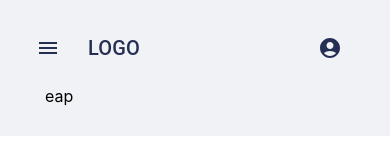
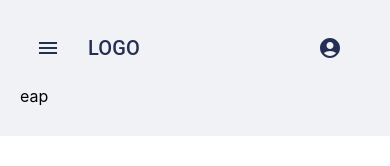
Before and after one commit to kashishahuja2002/Mind-Waves-ServiceNow-Code-To-Win, a React (Create React App) app: page /pages/eap in a window 390 px wide. Shown: the top 166 px of the page. Built offline with nearby package versions, Linux system fonts and the light colour scheme.

Commit message:
feat/pages-container, sidebar, and navbar

```diff
--- a/src/components/pages/Navbar.js
+++ b/src/components/pages/Navbar.js
@@ -9,8 +9,6 @@ import MenuIcon from '@mui/icons-material/Menu';
 import AccountCircle from '@mui/icons-material/AccountCircle';
 import MenuItem from '@mui/material/MenuItem';
 import Menu from '@mui/material/Menu';
-
-import '../../styles/pages/navbar.scss';
 
 const Navbar = (props) => {
     const { toggleSidebar } = props;
--- a/src/components/pages/PagesContainer.js
+++ b/src/components/pages/PagesContainer.js
@@ -5,6 +5,8 @@ import Grid from '@mui/material/Grid';
 
 import { Sidebar, SidebarContents } from "./Sidebar";
 import Navbar from "./Navbar";
+
+import '../../styles/pages/pagesContainer.scss';
 
 const PagesContainer = () => {
     const [showSidebar, setShowSidebar] = useState(false);
@@ -19,6 +21,7 @@ const PagesContainer = () => {
             direction="row"
             justifyContent="flex-start"
             alignItems="flex-start"
+            className="pages-container"
         >
             <Grid item>
                 <Sidebar showSidebar={showSidebar} toggleSidebar={toggleSidebar} />
@@ -39,7 +42,7 @@ const PagesContainer = () => {
                         <Navbar toggleSidebar={toggleSidebar} />
                     </Grid>
 
-                    <Grid item sx={{ padding: "10px 25px", width: "100%" }}>
+                    <Grid item className="outlet-box">
                         <Outlet />
                     </Grid>
                 </Grid>
--- a/src/components/pages/Sidebar.js
+++ b/src/components/pages/Sidebar.js
@@ -17,7 +17,6 @@ import VolunteerActivismIcon from '@mui/icons-material/VolunteerActivism';  // D
 import LocalLibraryIcon from '@mui/icons-material/LocalLibrary';    // Educational resources Icon
 
 import SidebarCurve from '../../assets/images/SidebarCurve.svg';
-import '../../styles/pages/sidebar.scss';
 
 export const SidebarContents = () => {
     const activeLink = useLocation().pathname;
--- a/src/styles/pages/navbar.scss
+++ /dev/null
@@ -1,9 +0,0 @@
-@import '../variables.scss';
-
-.navbar {
-    .MuiAppBar-root {
-        background-color: var(--light-grey);
-        color: var(--dark-blue);
-        box-shadow: none;
-    }
-}
--- /dev/null
+++ b/src/styles/pages/pagesContainer.scss
@@ -0,0 +1,88 @@
+@import '../variables.scss';
+
+.pages-container {
+
+    // Sidebar styles
+    .sidebar {
+        overflow-y: auto;
+        background-color: var(--dark-blue);
+        border-radius: 10px;
+
+        .MuiPaper-root {
+            box-shadow: 0px 8px 10px 5px rgb(0 0 0 / 20%), 0px 16px 24px 2px rgb(0 0 0 / 34%), 0px 6px 30px 5px rgb(0 0 0 / 12%);
+        }
+
+        .sidebarContents {
+            height: calc(100vh - 60px);
+            background-color: var(--dark-blue);
+            color: #ffffff;
+            border-radius: 10px;
+
+            svg {
+                color: #ffffff;
+            }
+
+            .MuiListItemButton-root {
+                height: 50px;
+                margin: 0 0 3px;
+            }
+
+            .MuiListItemButton-root:hover {
+                background-color: rgba(0, 0, 0, 0.3);
+            }
+
+            .active {
+                .MuiListItemButton-root {
+                    background-color: rgba(0, 0, 0, 0.3);
+                }
+            }
+
+            .sidebarCurve {
+                position: relative;
+                left: 16px;
+            }
+
+            .dot {
+                height: 7px;
+                width: 7px;
+                background-color: var(--dark-blue);
+                border-radius: 50%;
+                z-index: 1;
+                position: absolute;
+                right: 1px;
+                top: 22px;
+            }
+        }
+
+        .MuiBackdrop-root {
+            background-color: #ffffff !important;
+        }
+    }
+
+    // Navbar styles
+    .navbar {
+        .MuiAppBar-root {
+            background-color: var(--light-grey);
+            color: var(--dark-blue);
+            box-shadow: none;
+        }
+    }
+
+    // Outlet styles
+    .outlet-box {
+        padding: 10px 25px;
+        width: 100%;
+    }
+
+    // Responsive styles
+    @media screen and (max-width: 1200px) {
+        .sidebarContents {
+            height: 100vh;
+            border-radius: 0px;
+        }
+
+        .outlet-box {
+            padding: 10px 0px ;
+        }
+    }
+}
--- a/src/styles/pages/sidebar.scss
+++ /dev/null
@@ -1,63 +0,0 @@
-@import '../variables.scss';
-
-.sidebar {
-    overflow-y: auto;
-    background-color: var(--dark-blue);
-    border-radius: 10px;
-
-    .MuiPaper-root {
-        box-shadow: 0px 8px 10px 5px rgb(0 0 0 / 20%), 0px 16px 24px 2px rgb(0 0 0 / 34%), 0px 6px 30px 5px rgb(0 0 0 / 12%);
-    }
-
-    .sidebarContents {
-        height: calc(100vh - 60px);
-        background-color: var(--dark-blue);
-        color: #ffffff;
-        border-radius: 10px;
-
-        // Responsive styles
-        @media screen and (max-width: 1200px) {
-            height: 100vh;
-            border-radius: 0px;
-        }
-
-        svg {
-            color: #ffffff;
-        }
-
-        .MuiListItemButton-root {
-            height: 50px;
-            margin: 0 0 3px;
-        }
-
-        .MuiListItemButton-root:hover {
-            background-color: rgba(0, 0, 0, 0.3);
-        }
-
-        .active {
-            .MuiListItemButton-root {
-                background-color: rgba(0, 0, 0, 0.3);
-            }
-        }
-
-        .sidebarCurve {
-            position: relative;
-            left: 16px;
-        }
-
-        .dot {
-            height: 7px;
-            width: 7px;
-            background-color: var(--dark-blue);
-            border-radius: 50%;
-            z-index: 1;
-            position: absolute;
-            right: 1px;
-            top: 22px;
-        }
-    }
-
-    .MuiBackdrop-root {
-        background-color: #ffffff !important;
-    }
-}
```
